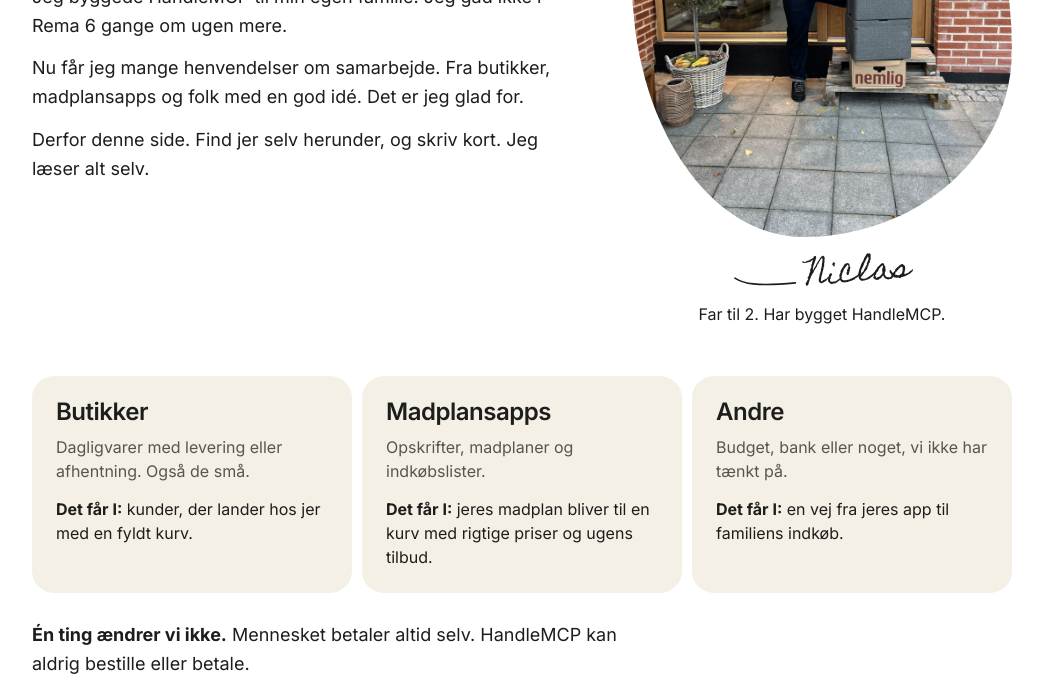
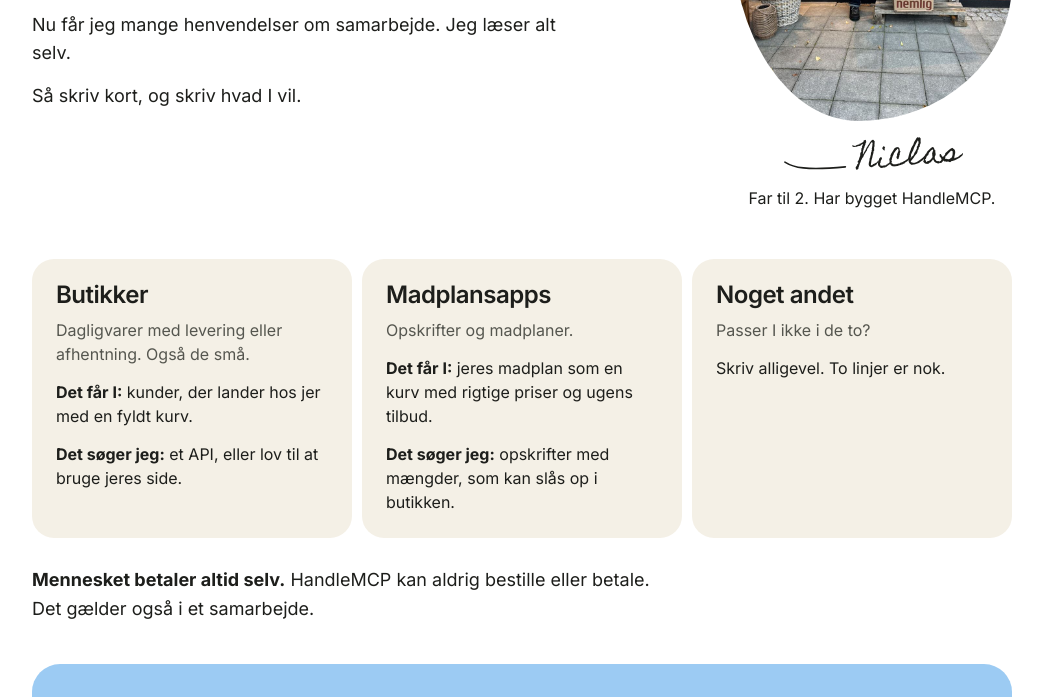
Before and after one commit to NJohansen/handlemcp.dk, a plain HTML site: page partnere/index.html in a window 1280 px wide. Shown: the part 707-1404 px from the top of the page, without its empty margins (118-1161 px from the left). Drawn offline with Linux system fonts and the light colour scheme; no server answers.

Commit message:
🐛 Partner page: say what we look for, cut the filler lines

```diff
--- a/partnere/index.html
+++ b/partnere/index.html
@@ -4,7 +4,7 @@
 <meta charset="utf-8">
 <meta name="viewport" content="width=device-width, initial-scale=1">
 <title>Partnere · HandleMCP</title>
-<meta name="description" content="Butik, madplansapp eller noget tredje? Se hvad I får ud af et samarbejde med HandleMCP, og skriv til os.">
+<meta name="description" content="Se hvad en butik eller en madplansapp får ud af et samarbejde med HandleMCP, og hvad vi søger.">
 <link rel="canonical" href="https://handlemcp.dk/partnere/">
 <meta name="robots" content="index, follow">
 <meta name="color-scheme" content="light">
@@ -18,7 +18,7 @@
 .top{padding-bottom:56px}
 .intro{max-width:980px}
 .body{max-width:980px;margin:0 auto;padding:40px 0 0}
-.hi{display:grid;grid-template-columns:minmax(0,1fr) 380px;gap:56px;align-items:center;margin:0 0 48px}
+.hi{display:grid;grid-template-columns:minmax(0,1fr) 280px;gap:56px;align-items:center;margin:0 0 48px}
 .hi h2{margin:0 0 16px}
 .hi p{max-width:560px}
 /* the photo: the blob and the handwritten name from the front page story */
@@ -62,7 +62,7 @@
 <div class="wrap"><div class="intro">
 <ol class="crumbs" aria-label="Brødkrumme"><li><a href="/">HandleMCP</a></li><li aria-current="page">Partnere</li></ol>
 <h1>Partnere</h1>
-<p class="lead">HandleMCP er et bud på fremtidens måde at handle ind på for travle familier. Har I en butik, en madplansapp eller en idé, der passer til det? Skriv.</p>
+<p class="lead">HandleMCP er et bud på fremtidens måde at handle ind på for travle familier. Her står, hvad en butik eller en madplansapp får ud af at være med.</p>
 </div></div>
 </div>
 
@@ -72,17 +72,17 @@
 <div>
 <h2>Hej, jeg er Niclas</h2>
 <p>Jeg byggede HandleMCP til min egen familie. Jeg gad ikke i Rema 6 gange om ugen mere.</p>
-<p>Nu får jeg mange henvendelser om samarbejde. Fra butikker, madplansapps og folk med en god idé. Det er jeg glad for.</p>
-<p>Derfor denne side. Find jer selv herunder, og skriv kort. Jeg læser alt selv.</p>
+<p>Nu får jeg mange henvendelser om samarbejde. Jeg læser alt selv.</p>
+<p>Så skriv kort, og skriv hvad I vil.</p>
 </div>
 <figure class="me"><img class="blob" src="/niclas-nemlig.jpg" alt="Niclas ved hoveddøren med ugens kasser fra nemlig.com" width="864" height="1008" loading="lazy"><figcaption><b><svg viewBox="0 0 64 16" aria-hidden="true"><path d="M2 3c8 6 20 10 60 9" fill="none" stroke="currentColor" stroke-width="1.6" stroke-linecap="round"/></svg>Niclas</b><span>Far til 2. Har bygget HandleMCP.</span></figcaption></figure>
 </div>
 <div class="kinds">
-<div id="butikker"><h2>Butikker</h2><p>Dagligvarer med levering eller afhentning. Også de små.</p><p class="get"><b>Det får I:</b> kunder, der lander hos jer med en fyldt kurv.</p></div>
-<div id="madplansapps"><h2>Madplansapps</h2><p>Opskrifter, madplaner og indkøbslister.</p><p class="get"><b>Det får I:</b> jeres madplan bliver til en kurv med rigtige priser og ugens tilbud.</p></div>
-<div id="andre"><h2>Andre</h2><p>Budget, bank eller noget, vi ikke har tænkt på.</p><p class="get"><b>Det får I:</b> en vej fra jeres app til familiens indkøb.</p></div>
+<div id="butikker"><h2>Butikker</h2><p>Dagligvarer med levering eller afhentning. Også de små.</p><p class="get"><b>Det får I:</b> kunder, der lander hos jer med en fyldt kurv.</p><p class="get"><b>Det søger jeg:</b> et API, eller lov til at bruge jeres side.</p></div>
+<div id="madplansapps"><h2>Madplansapps</h2><p>Opskrifter og madplaner.</p><p class="get"><b>Det får I:</b> jeres madplan som en kurv med rigtige priser og ugens tilbud.</p><p class="get"><b>Det søger jeg:</b> opskrifter med mængder, som kan slås op i butikken.</p></div>
+<div id="andre"><h2>Noget andet</h2><p>Passer I ikke i de to?</p><p class="get">Skriv alligevel. To linjer er nok.</p></div>
 </div>
-<p class="rule"><b>Én ting ændrer vi ikke.</b> Mennesket betaler altid selv. HandleMCP kan aldrig bestille eller betale.</p>
+<p class="rule"><b>Mennesket betaler altid selv.</b> HandleMCP kan aldrig bestille eller betale. Det gælder også i et samarbejde.</p>
 
 <div class="cta" id="skriv">
 <h2>Skriv til mig</h2>
```
